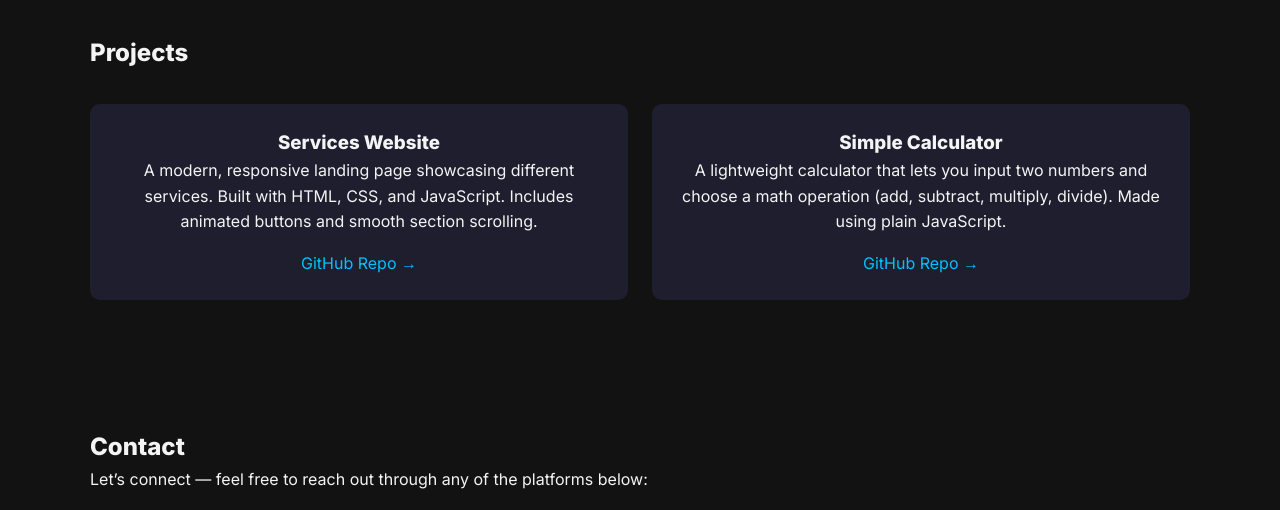
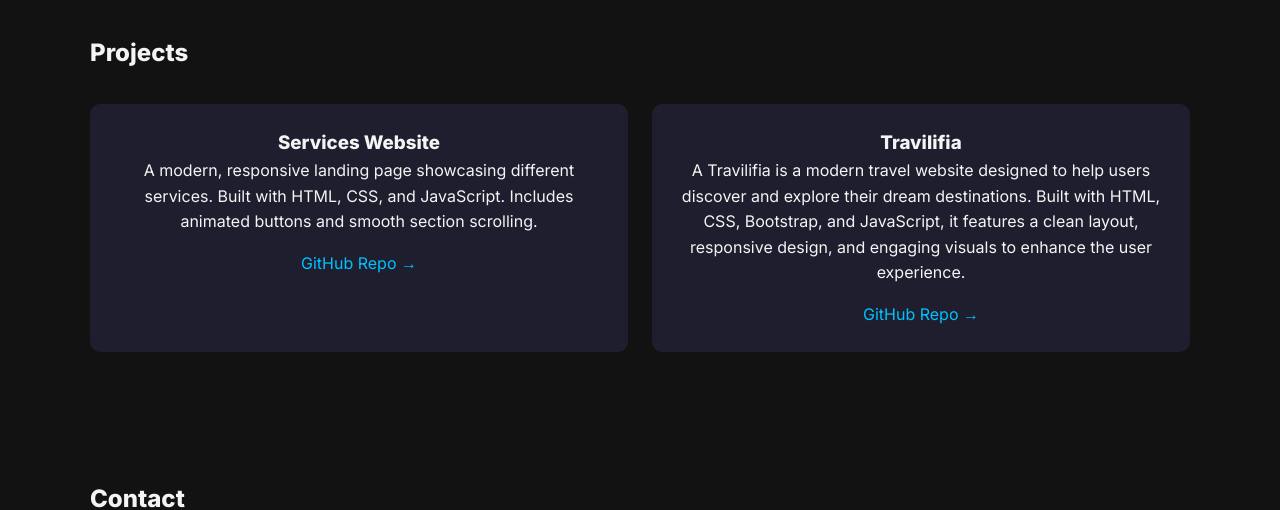
Before and after one commit to mohammedabdelmuttaleb/temp-portfolio, a plain HTML site: page index.html in a window 1280 px wide. Shown: the part 1140-1650 px from the top of the page. Drawn offline with Linux system fonts and the light colour scheme.

Commit message:
Update index.html

```diff
--- a/index.html
+++ b/index.html
@@ -57,9 +57,9 @@
         <a href="https://github.com/mohammedabdelmuttaleb/serviceswebsite" target="_blank">GitHub Repo →</a>
       </div>
       <div class="project-card">
-        <h3>Simple Calculator</h3>
-        <p>A lightweight calculator that lets you input two numbers and choose a math operation (add, subtract, multiply, divide). Made using plain JavaScript.</p>
-        <a href="https://github.com/mohammedabdelmuttaleb/simplecalculator" target="_blank">GitHub Repo →</a>
+        <h3>Travilifia</h3>
+        <p>A Travilifia is a modern travel website designed to help users discover and explore their dream destinations. Built with HTML, CSS, Bootstrap, and JavaScript, it features a clean layout, responsive design, and engaging visuals to enhance the user experience.</p>
+        <a href="https://github.com/mohammedabdelmuttaleb/Travilifia" target="_blank">GitHub Repo →</a>
       </div>
     </div>
   </section>
```
